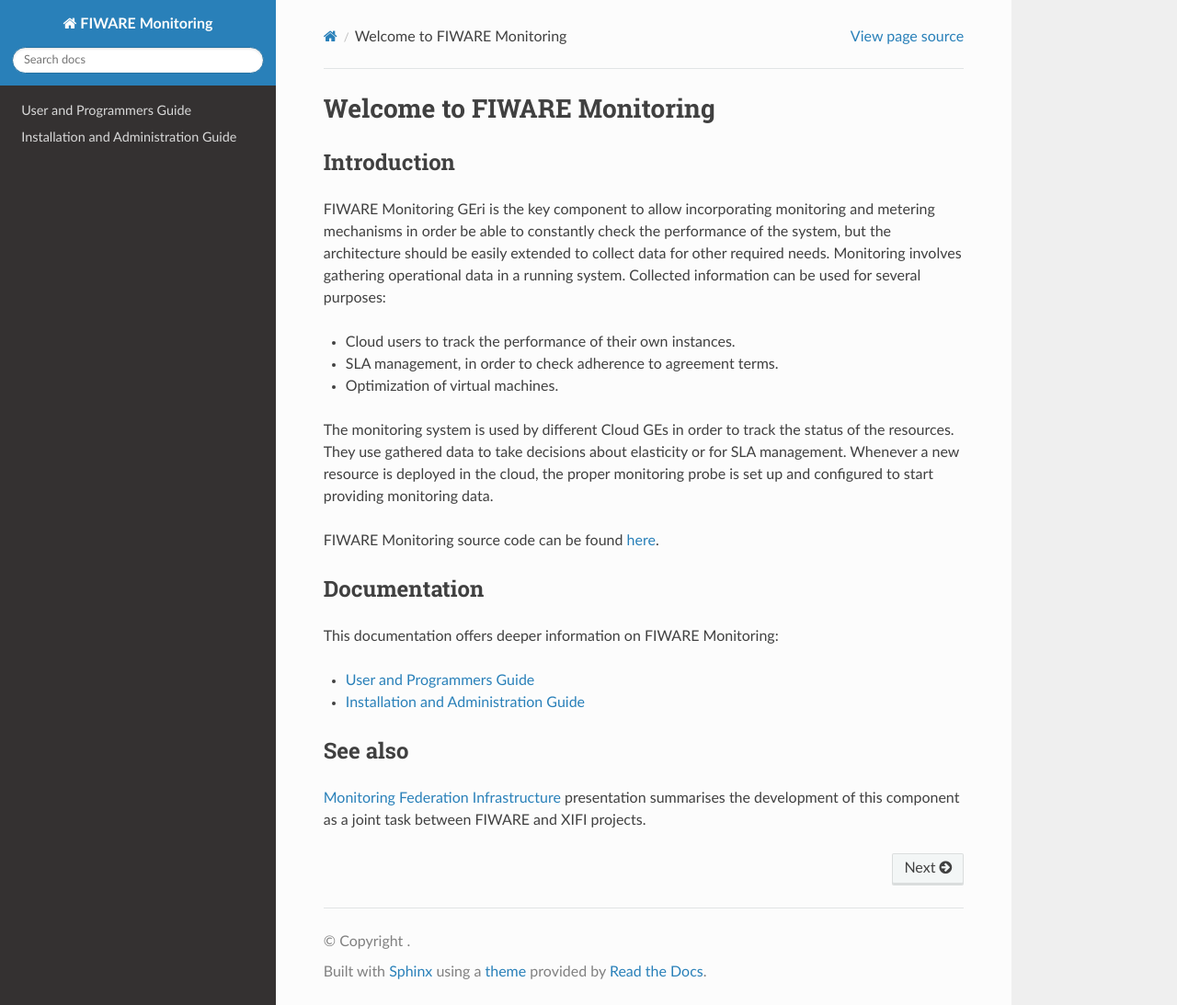
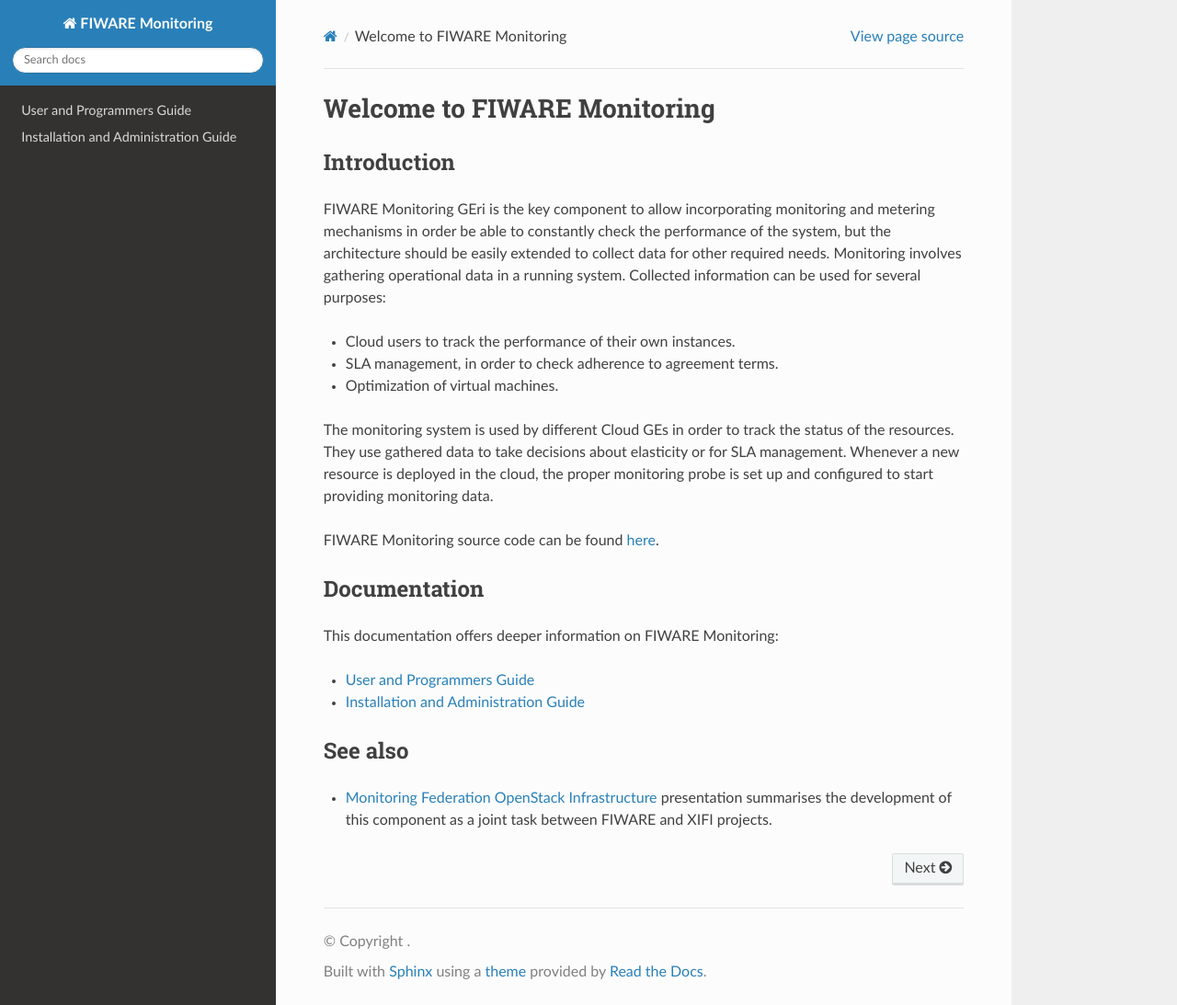
Before and after one commit to telefonicaid/fiware-monitoring, a Sphinx documentation site: the page built from doc/index.rst, in a window 1280 px wide and 1093 px high. Shown: the whole window at 92% size. Built offline with Sphinx 7.4.7 and the Read the Docs theme 2.0.0, drawn with Linux system fonts in a browser that asks for light colours; pages that are not in the unit, such as notebooks, are missing from menus; comment, search, counter and statistics services are not loaded.

Commit message:
Update documentation

```diff
--- a/doc/index.rst
+++ b/doc/index.rst
@@ -33,7 +33,7 @@
 .. toctree::
    :maxdepth: 1
 
-   ../README
+   /README
    manuals/user/README
    manuals/admin/README
 
@@ -41,7 +41,8 @@
 See also
 ========
 
-`Monitoring Federation Infrastructure
-<http://www.slideshare.net/flopezaguilar/monitoring-federation-open-stack-infrastructure>`_
-presentation summarises the development of this component as a joint task between
-FIWARE and XIFI projects.
+-  `Monitoring Federation OpenStack Infrastructure`_ presentation summarises
+   the development of this component as a joint task between FIWARE and XIFI
+   projects.
+
+.. _Monitoring Federation OpenStack Infrastructure: http://www.slideshare.net/flopezaguilar/monitoring-federation-open-stack-infrastructure
```
